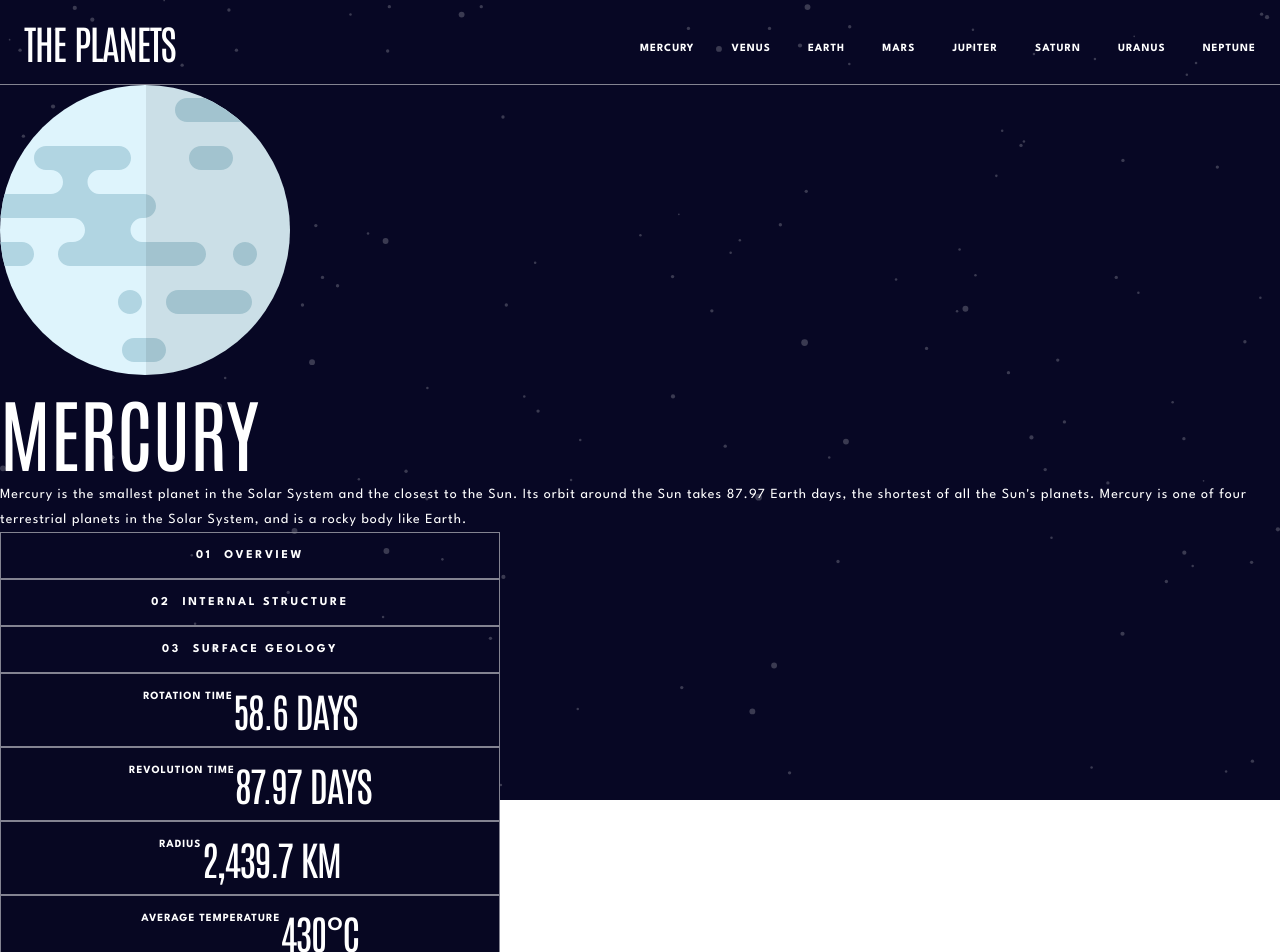
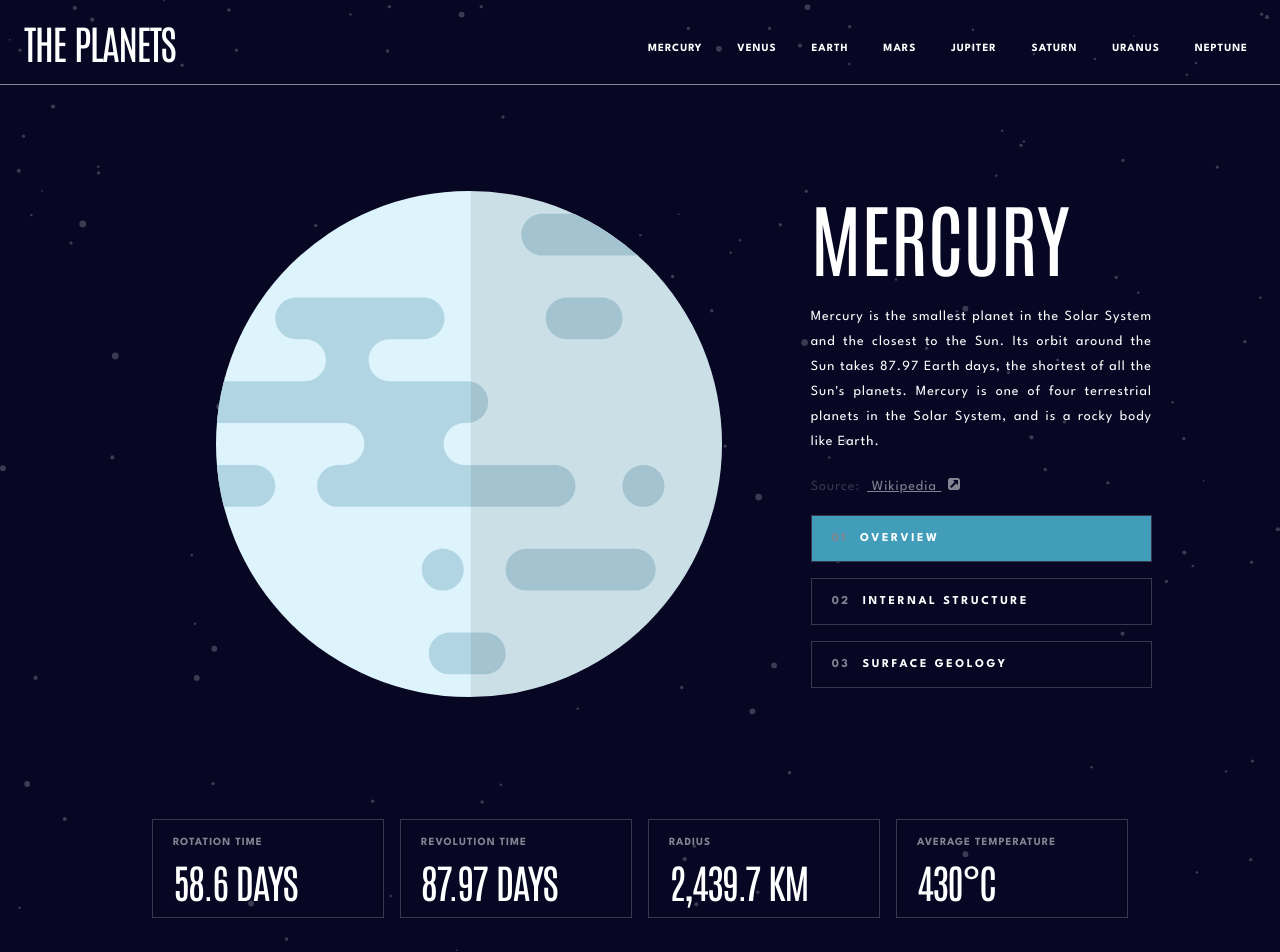
Before and after one commit to nyeno/Planet-Fact-Site, a React (Create React App) app: page / in a window 1280 px wide. Shown: the top 952 px of the page. Built offline with nearby package versions, Linux system fonts and the light colour scheme.

Commit message:
Finished UI for desktop view

```diff
--- a/src/App.css
+++ b/src/App.css
@@ -8,8 +8,37 @@
     background-image: url("/src/assets/background-stars.svg");
     background-size: cover;
     background-color: #070724;
-    height:100vh
+
 }
 .Link{
   text-decoration: none;
 }
+a{
+  color: #838391;
+  margin: 0 0.5em;
+}
+.planet-fact{
+  padding: 5em 10vw 3em 10vw;
+}
+.section1{
+  display: flex;
+  flex: 1;
+  margin-bottom: 4em;
+  @media only screen and (min-width: 768px){
+    flex-direction: column;
+    align-items:center;
+  }
+  @media only screen and (min-width: 1024px){
+    flex-direction: row;
+    justify-content: center
+  }
+}
+.section2{
+  display: grid;
+  grid-template-columns: 1fr 1fr 1fr 1fr;
+  grid-gap: 1em;
+  @media only screen and (min-width: 1024px){
+    padding: 1em 1.5em;
+
+  }
+}
--- a/src/Components/Header.js
+++ b/src/Components/Header.js
@@ -9,8 +9,10 @@ import PhoneNav from "./PhoneNav";
 
 const Header = ({}) => {
   const [hamClicked, setHamClicked]= useState(false)
+  const [dispNav, setDispNav] = useState(false)
   const handleHamClick =()=>{
     setHamClicked(!hamClicked)
+    setDispNav(!dispNav)
   }
 
   return (
@@ -33,7 +35,7 @@ const Header = ({}) => {
           <img onClick={handleHamClick} src= {nav} />
         </HamBurger>
     </StyledHeader>
-
+    <PhoneNav display={dispNav}/>
     </div>
 
   );
--- a/src/Components/PhoneNav.js
+++ b/src/Components/PhoneNav.js
@@ -7,10 +7,10 @@ import nav from "../assets/icon-hamburger.svg"
 import { Link } from "react-router-dom";
 
 
-const PhoneNav = ({}) => {
+const PhoneNav = ({display}) => {
 
   return (
-        <Nav>
+        <Nav display={display}>
             <StyledLink className="Link" to={`/mercury`}><H4>Mercury</H4></StyledLink>
             <StyledLink className="Link" to={`/venus`}> <H4>Venus</H4></StyledLink>
             <StyledLink className="Link" to={`/earth`}><H4>Earth</H4></StyledLink>
@@ -24,10 +24,11 @@ const PhoneNav = ({}) => {
 };
 
 const Nav = styled.nav`
-
+display: ${(props) =>
+  props.display ? 'inline-block' : 'none'};
 `
 const StyledLink = styled(Link)`
-    background-color: red;
+
 `
 
 export default PhoneNav;
--- a/src/Components/PlanetBodyTemplate.js
+++ b/src/Components/PlanetBodyTemplate.js
@@ -1,20 +1,30 @@
 import React,{useState,useEffect} from 'react'
 import styled from "styled-components";
+import { useParams } from "react-router-dom";
+
 import data from '../data.json'
-import { useParams } from "react-router-dom";
 import { H1, H2, H3, H4, P } from '../Shared/typography';
 import Button from '../Shared/Buttons';
 import { colors } from '../Shared/colors';
+import Image from '../Shared/image';
 
 const PlanetBodyTemplate = ({}) => {
   const [currentPage, setCurrentPage] =useState(null)
   const [templateData, setTemplateData]=useState(data[0])
 
+  const [isActive, onSetActive] = useState(true);
+  const [internalActive, onSetInternal] = useState(false);
+  const [surfaceActive, onSetSurface] = useState(false);
+
+  const [imgSrc, setImgSrc] = useState(templateData.images.planet)
+  const [imgDisp, setImgDsp] = useState(false)
+
+  const [content, setContent] = useState(templateData.overview.content)
+  const [source, setSource] = useState(templateData.overview.source)
+
   const params = useParams();
 
-  let myData = `colors.${templateData.name.toLowerCase()}`;
-  console.log(myData)
-
+  //useEffects
   useEffect(()=>{
     const id =params.id
     setCurrentPage(id)
@@ -26,73 +36,119 @@ const PlanetBodyTemplate = ({}) => {
          singledata => singledata.name.toLowerCase() === currentPage.toLowerCase())[0];
          currentData = currentData??data.filter(singledata=>singledata.name==='Mercury')[0];
      setTemplateData(currentData)
+     setImgSrc(currentData.images.planet)
      //console.log(currentData)
     }
   },[currentPage])
 
-  const [isActive, onSetActive] = useState(false);
+//event handlers for state Change
+  const handleOverview = (e) =>{
+    onSetActive(true)
+    onSetInternal(false)
+    onSetSurface(false)
+    setImgSrc(templateData.images.planet)
+    setContent(templateData.overview.content)
+    setSource(templateData.overview.source)
+    setImgDsp(false)
 
-  const handleClick = (e) =>{
-      onSetActive(true)
       //console.log(isActive)
   }
+
+  const handleStructure = (e) =>{
+    setImgSrc(templateData.images.internal)
+    setContent(templateData.structure.content)
+    setSource(templateData.structure.source)
+    onSetActive(false)
+    onSetInternal(true)
+    onSetSurface(false)
+    setImgDsp(false)
+    //console.log(isActive)
+  }
+const handleGeology = (e) =>{
+  onSetInternal(false)
+  onSetActive(false)
+  onSetSurface(true)
+  setImgDsp(true)
+  setImgSrc(templateData.images.planet)
+  setContent(templateData.geology.content)
+  setSource(templateData.geology.source)
+  //console.log(isActive)
+  }
+
+
   return (
-    <div>
-     <section>
+    <div className='planet-fact'>
+     <section className='section1'>
       <BodyLeft>
-        <img src= {templateData.images.planet} />
+        <Image src= {imgSrc} display={true} />
+        <Image src= {templateData.images.geology} display={imgDisp} zIndex={true}/>
       </BodyLeft>
       <BodyRight>
           <H1> {templateData.name} </H1>
-          <P> {templateData.overview.content} </P>
-          <Button activeColor={`${templateData.name.toLowerCase()}`} setActive = {handleClick} active={isActive} hoverColor={colors.darkGrey}>
+          <P style={{margin: "1.2em 0", height: "11em"}}> {content} </P>
+          <P style={{color: `${colors.darkGrey}`, marginBottom: "0.2em"}}>
+            Source:
+            <a href={source} target="_blank" rel='noreferrer'> Wikipedia </a>
+            <img src='./assets/icon-source.svg' alt='Link to planet facts on wikipedia'/>
+          </P>
+          <Button activeColor={`${templateData.name.toLowerCase()}`} setActive = {handleOverview} active={isActive}>
             <H3>
               <Span>01</Span>Overview
             </H3>
           </Button>
-          <Button activeColor={`${templateData.name.toLowerCase()}`} setActive = {handleClick} active={isActive} hoverColor={colors.darkGrey}>
+          <Button activeColor={`${templateData.name.toLowerCase()}`} setActive = {handleStructure} active={internalActive}>
             <H3>
               <Span>02</Span>Internal structure
             </H3>
           </Button>
-          <Button activeColor={`${templateData.name.toLowerCase()}`} setActive = {handleClick} active={isActive} hoverColor={colors.darkGrey}>
+          <Button activeColor={`${templateData.name.toLowerCase()}`} setActive = {handleGeology} active={surfaceActive}>
             <H3>
               <Span>03</Span>Surface Geology
             </H3>
           </Button>
       </BodyRight>
      </section>
-     <section>
-      <Button activeColor={`dark`}  active={true}>
-        <H4>Rotation Time</H4>
+     <section className='section2'>
+      <Info>
+        <H4 style={{color:`${colors.lightGrey}`}}>Rotation Time</H4>
         <H2>{templateData.rotation}</H2>
-      </Button>
-      <Button activeColor={`dark`}  active={true}>
-        <H4>Revolution Time</H4>
+      </Info>
+      <Info>
+        <H4 style={{color:`${colors.lightGrey}`}}>Revolution Time</H4>
         <H2>{templateData.revolution}</H2>
-      </Button>
-      <Button activeColor={`dark`}  active={true}>
-        <H4>Radius</H4>
+      </Info>
+      <Info>
+        <H4 style={{color:`${colors.lightGrey}`}}>Radius</H4>
         <H2>{templateData.radius}</H2>
-      </Button>
-      <Button activeColor={`dark`}  active={true}>
-        <H4>Average Temperature</H4>
+      </Info>
+      <Info>
+        <H4 style={{color:`${colors.lightGrey}`}}>Average Temperature</H4>
         <H2>{templateData.temperature}</H2>
-      </Button>
+      </Info>
      </section>
 
     </div>
   )
 }
 const BodyLeft = styled.div`
-
+   position: relative;
+   display: flex;
+   flex: 2;
 `
 const BodyRight = styled.div`
-
+   flex: 1;
 `
 const Span = styled.span`
   margin-right: 1em;
+  color: ${colors.lightGrey}
+`
+const Info = styled.div`
+border: 1px solid ${colors['darkGrey']};
+padding: 0.625em 1.25em;
+margin: 1em 0;
+display:flex;
+flex-direction: column;
+justify-content:left;
 `
 
-
 export default PlanetBodyTemplate
--- a/src/Shared/Buttons.js
+++ b/src/Shared/Buttons.js
@@ -16,7 +16,6 @@ const Button = ({
       color={color}
       background={background}
       activeColor={activeColor}
-      hoverColor={hoverColor}
       active={active}
       onClick={setActive}
       width={width}
@@ -30,18 +29,18 @@ export const StyledButton = styled.div`
   color: ${colors.white};
   background-color: ${(props) =>
     props.active ? colors[props.activeColor] : props.background};
-  border: 1px solid ${colors['lightGrey']};
+  border: 1px solid ${colors['darkGrey']};
   padding: 0.625em 1.25em;
   transition: ease-in-out 250ms;
+  margin: 1em 0;
   display:flex;
-  justify-content:center;
-  width:${(props) =>
-    props.width ?? '500px'};;
+  justify-content:left;
+  width: 100%;
   &:hover {
-    background: ${(props) => props.hoverColor};
+    background: ${(props) =>
+      props.active ? colors[props.activeColor] : colors['darkGrey']};
     cursor: pointer;
     transition: ease-in-out 250ms;
   }
-
 `;
 export default Button;
--- /dev/null
+++ b/src/Shared/image.js
@@ -0,0 +1,37 @@
+import styled from "styled-components";
+import { colors } from "./colors";
+
+const Image = ({
+  children,
+  zIndex,
+  display,
+  src
+}) => {
+  return (
+    <StyledImg
+      display={display}
+      zIndex={zIndex}
+      src={src}
+    >
+      {children}
+    </StyledImg>
+  );
+};
+
+export const StyledImg = styled.img`
+  display: ${(props) =>
+    props.display ? 'inline-block' : 'none'};
+  padding: 0.625em 1.25em;
+  transition: ease-in-out 250ms;
+  margin: 1em auto;
+  justify-content:left;
+  width: 80%;
+  ${props => props.zIndex  && `
+         position: absolute;
+         top: 70%;
+         left: calc(50% - 5em);
+         z-index:1;
+         width: 10em;
+    `}
+`;
+export default Image;
--- a/src/Shared/typography.js
+++ b/src/Shared/typography.js
@@ -49,4 +49,5 @@ export const P = styled.p`
   line-height: 1.5625rem;
   letter-spacing: 1px;
   color: ${colors.white};
+  text-align: justify;
 `;
```
